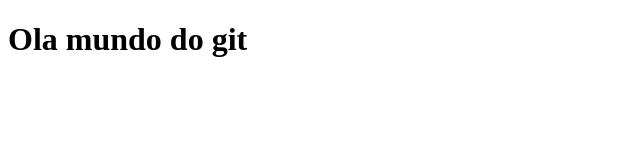
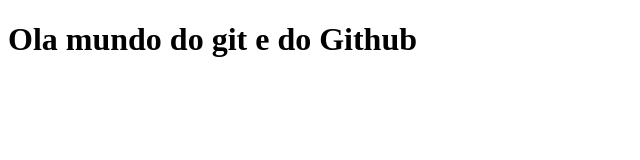
Before and after one commit to carlos-pessoa80/aula-de-git, a plain HTML site: page index.html in a window 1280 px wide. Shown: the whole page, without its empty margins (0-640 px from the left). Drawn offline with Linux system fonts and the light colour scheme.

Commit message:
Adicionamos a palavra Github

```diff
--- a/index.html
+++ b/index.html
@@ -7,7 +7,7 @@
     <title>Aprendendo Gity</title>
 </head>
 <body>
-    <h1>Ola mundo do git</h1>
+    <h1>Ola mundo do git e do Github</h1>
     <script src="js/index.js"></script>
 </body>
 </html>
```
